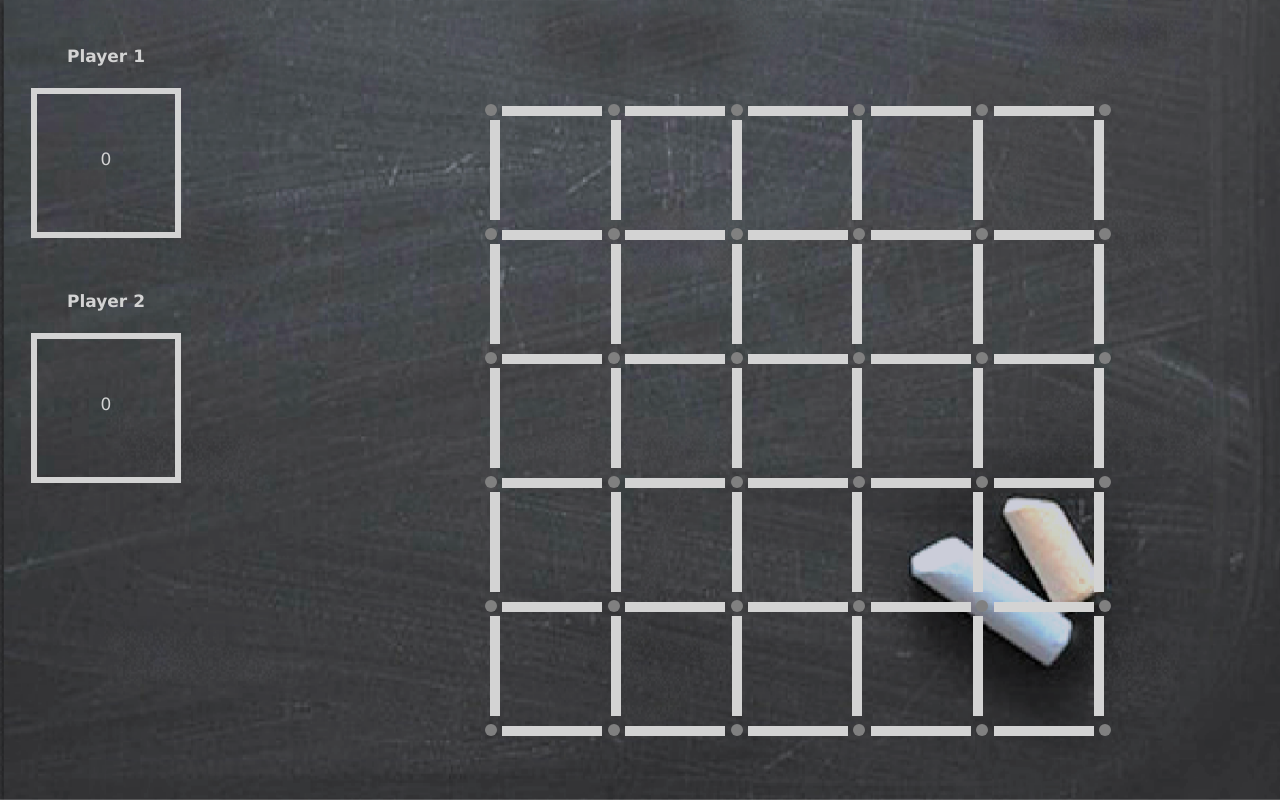
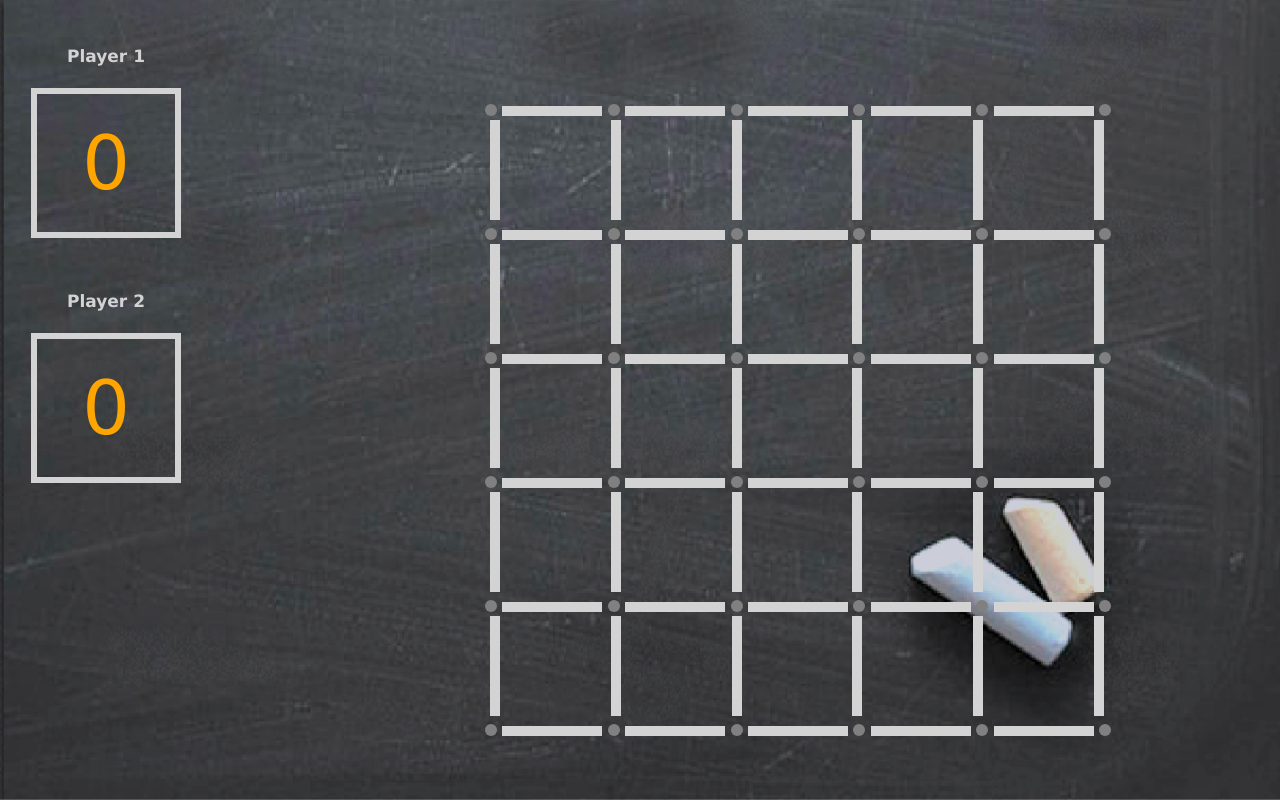
Before and after one commit to madeleinedoi/PlayDots, a PHP site: page /grid.html in a window 1280 px wide. Run offline with PHP 8.4, Linux system fonts and the light colour scheme.

Commit message:
Merge remote-tracking branch 'origin/master'
# Conflicts:
#	Sara.try.html

```diff
--- a/styles.css
+++ b/styles.css
@@ -241,7 +241,9 @@ position: fixed;
     text-align: center;
 }
 .player-score{
-    margin-top: 55px;
+    margin-top: 25px;
+    color: orange;
+    font-size: 75px;
 }
 .player h4 {
     font-weight: bold;
```
